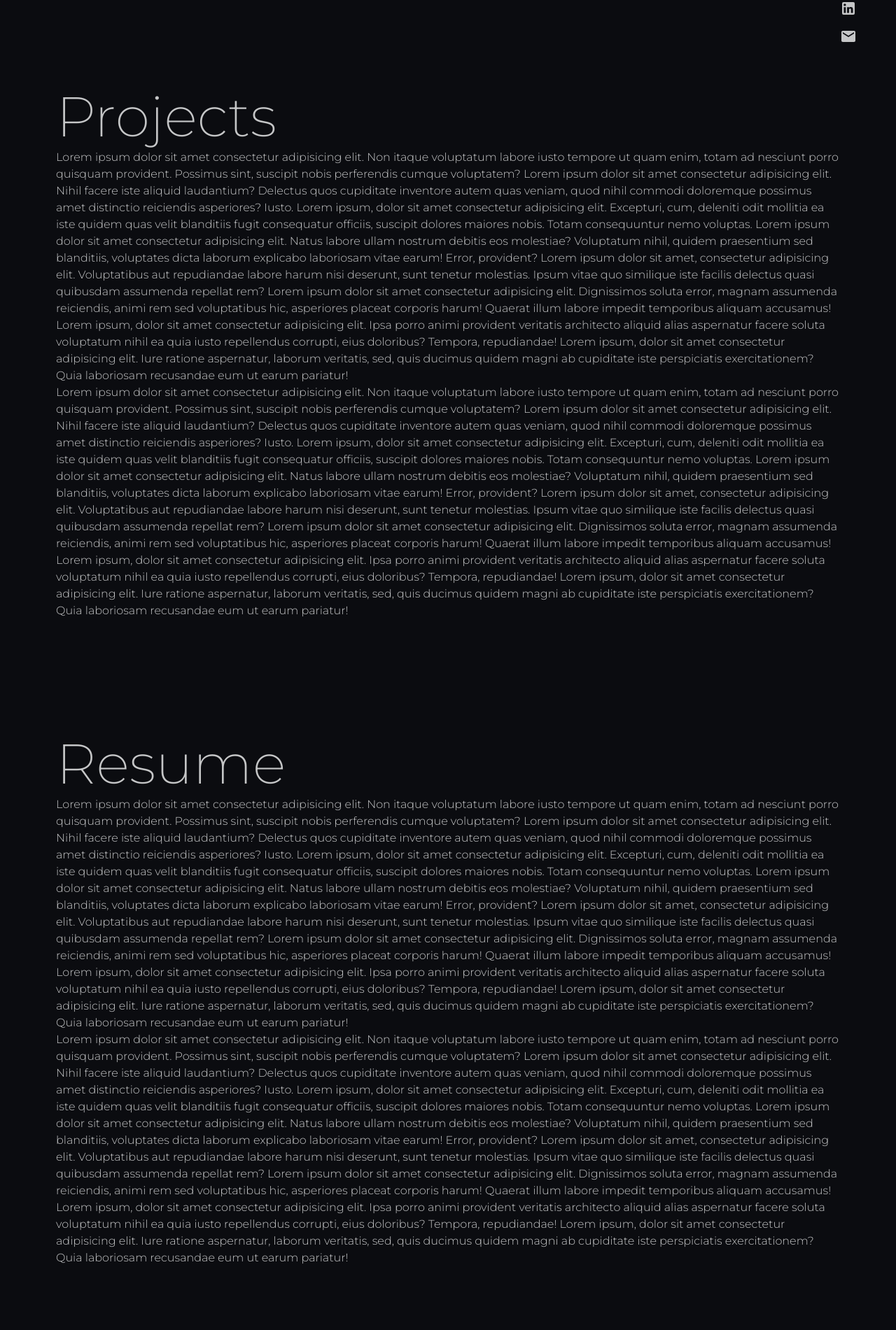
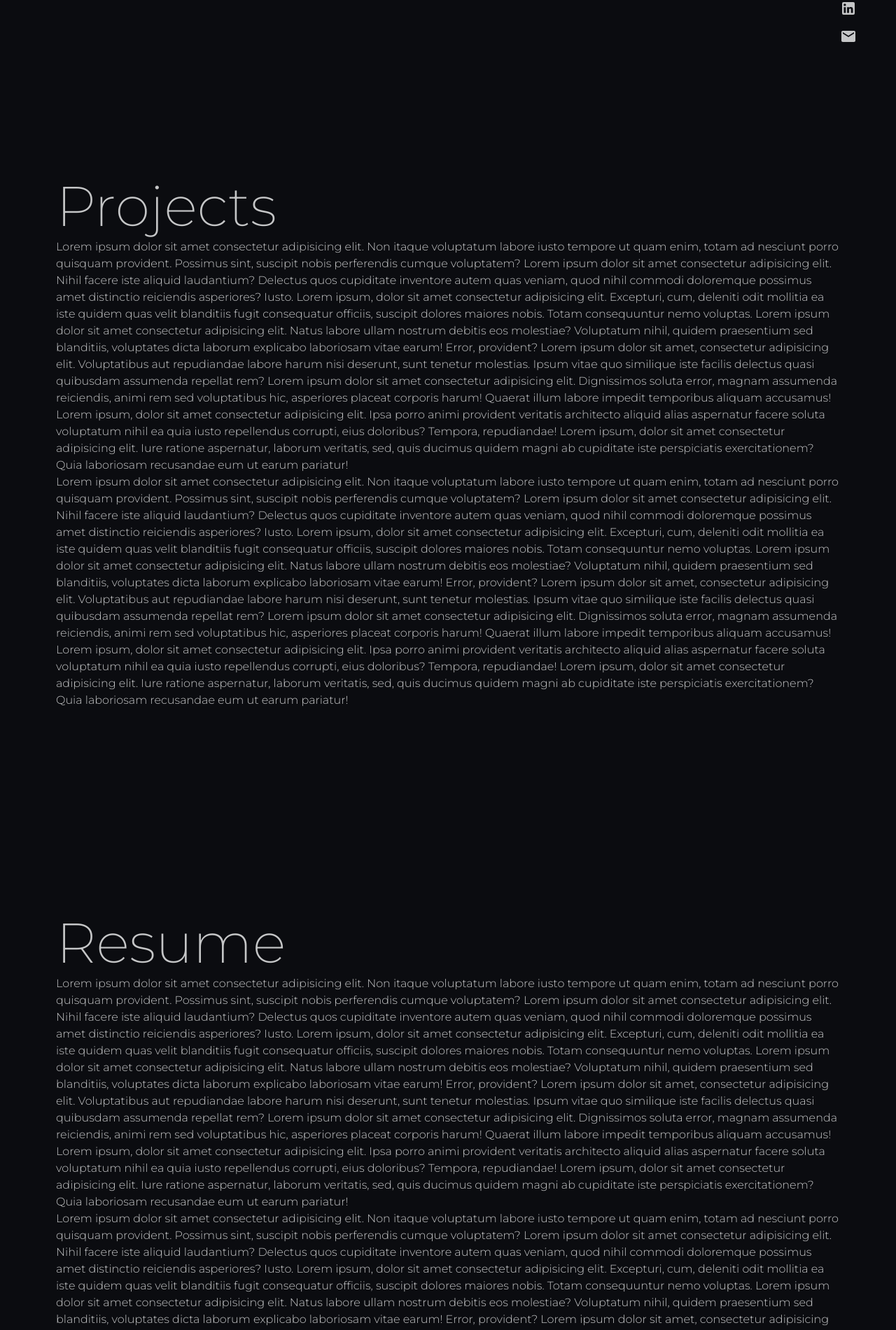
Before and after one commit to Justin-Arakaki/portfolio, a React (Vite) app: page / in a window 1280 px wide. Shown: the part 680-2581 px from the top of the page at 70% size. Built offline with nearby package versions, Linux system fonts and the light colour scheme.

Commit message:
fixed anchor scrolling

```diff
--- a/src/components/app-bar/Header.tsx
+++ b/src/components/app-bar/Header.tsx
@@ -3,7 +3,6 @@ import { useWindow } from '../../contexts/WindowContext';
 import CustyDrawer from './CustyDrawer';
 import ElevationScroll from './ElevationScroll';
 import NavStack from './NavStack';
-import Spacer from '../ui/Spacer';
 
 export default function Header() {
   const windowWidth = useWindow();
@@ -31,7 +30,6 @@ export default function Header() {
           </Toolbar>
         </AppBar>
       </ElevationScroll>
-      <Spacer size="xlarge" />
     </>
   );
 }
--- a/src/components/ui/Section.tsx
+++ b/src/components/ui/Section.tsx
@@ -2,14 +2,15 @@ import { Box, SxProps, Theme } from '@mui/material';
 
 interface SectionProps {
   id: string;
-  children: React.ReactNode[];
+  children: React.ReactNode | React.ReactNode[];
   sx?: SxProps<Theme>;
 }
 
 export default function Section({ id, children, sx }: SectionProps) {
   const sectionStyle: SxProps<Theme> = {
+    width: '100%',
+    paddingTop: '8rem',
     ...sx,
-    width: '100%',
   };
   return (
     <Box id={id} sx={sectionStyle}>
--- a/src/pages/AboutMe.tsx
+++ b/src/pages/AboutMe.tsx
@@ -19,7 +19,7 @@ export default function AboutMe() {
   };
 
   return (
-    <Section id={link} sx={{ mt: '8rem' }}>
+    <Section id={link} sx={{ pt: '16rem' }}>
       <Typography variant="h4" sx={helloStyle}>
         {content.greeting}
       </Typography>
--- a/src/pages/Contact.tsx
+++ b/src/pages/Contact.tsx
@@ -1,10 +1,12 @@
-import BodyContainer from '../components/ui/Section';
+import { useSiteData } from '../contexts/SiteDataContext';
+import Section from '../components/ui/Section';
 import SamplePage from './SamplePage';
 
 export default function Contact() {
+  const { link } = useSiteData().pages.contact;
   return (
-    <BodyContainer>
+    <Section id={link}>
       <SamplePage title="Contact" />
-    </BodyContainer>
+    </Section>
   );
 }
--- a/src/pages/Projects.tsx
+++ b/src/pages/Projects.tsx
@@ -1,10 +1,12 @@
-import { Box } from '@mui/material';
+import { useSiteData } from '../contexts/SiteDataContext';
+import Section from '../components/ui/Section';
 import SamplePage from './SamplePage';
 
 export default function Projects() {
+  const { link } = useSiteData().pages.projects;
   return (
-    <Box>
+    <Section id={link}>
       <SamplePage title="Projects" />
-    </Box>
+    </Section>
   );
 }
--- a/src/pages/Resume.tsx
+++ b/src/pages/Resume.tsx
@@ -1,10 +1,12 @@
-import BodyContainer from '../components/ui/Section';
+import { useSiteData } from '../contexts/SiteDataContext';
+import Section from '../components/ui/Section';
 import SamplePage from './SamplePage';
 
 export default function Resume() {
+  const { link } = useSiteData().pages.resume;
   return (
-    <BodyContainer>
+    <Section id={link}>
       <SamplePage title="Resume" />
-    </BodyContainer>
+    </Section>
   );
 }
```
